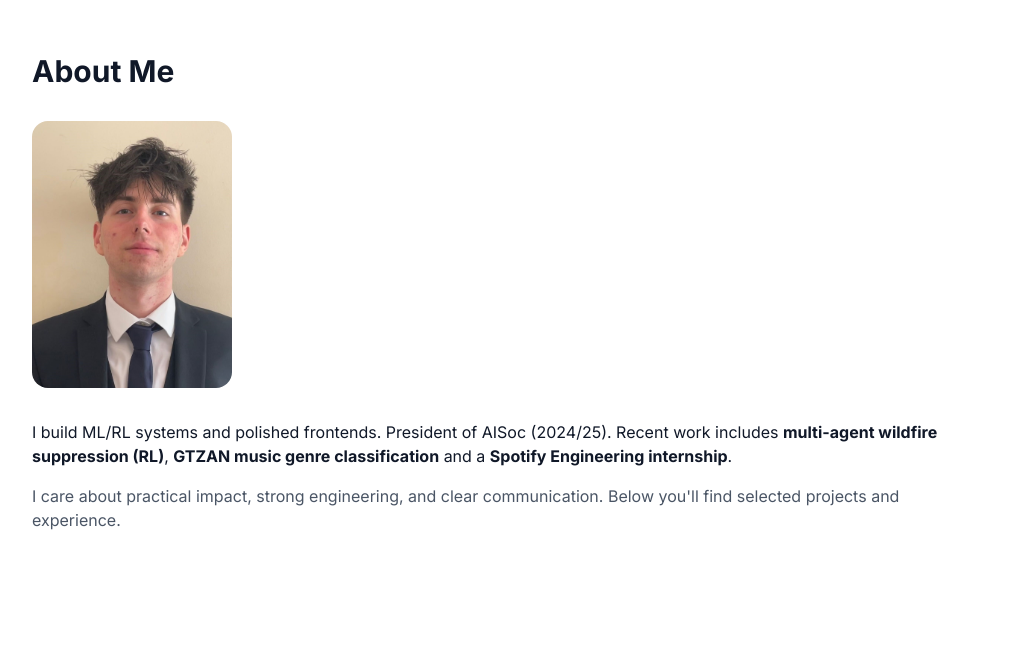
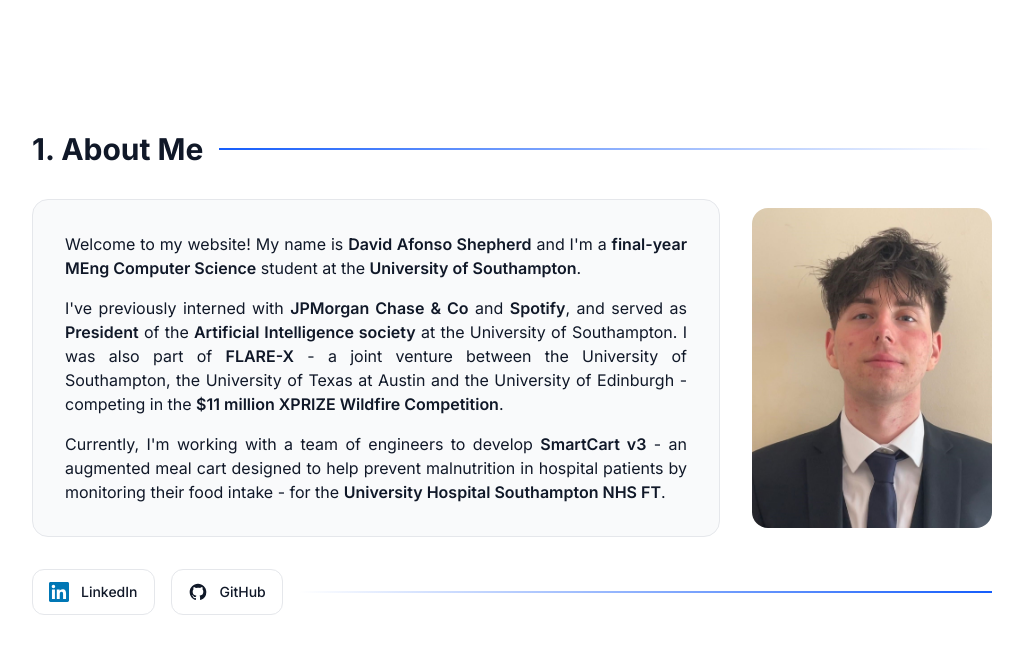
Before and after one commit to davidafshepherd/personal-website, a Next.js app: page / in a window 1280 px wide. Shown: the part 748-1400 px from the top of the page, without its empty margins (128-1151 px from the left). Built offline with nearby package versions, Linux system fonts and the light colour scheme.

Commit message:
Add About Me section

```diff
--- a/src/app/page.tsx
+++ b/src/app/page.tsx
@@ -29,32 +29,73 @@
       </section>
 
       {/* About Section */}
-      <section id="about" className="py-12 sm:py-16 md:py-20">
-        <div className="space-y-6 sm:space-y-8">
-          <h1 className="text-2xl sm:text-3xl font-bold">About Me</h1>
-          <div className="flex flex-col md:grid md:grid-cols-[200px,1fr] gap-6 sm:gap-8 items-start">
-            <Image
-              src="/avatar.jpg"
-              alt="David Afonso Shepherd"
-              width={200}
-              height={200}
-              className="rounded-2xl w-full max-w-[200px] h-auto mx-auto md:mx-0"
-            />
-            <div className="space-y-4 text-sm sm:text-base">
-              <p>
-                {`I build ML/RL systems and polished frontends. President of AISoc (2024/25). Recent work includes `}
-                <strong>multi-agent wildfire suppression (RL)</strong>
-                {`, `}
-                <strong>GTZAN music genre classification</strong>
-                {` and a `}
-                <strong>Spotify Engineering internship</strong>
-                {`.`}
-              </p>
-              <p className="text-gray-600">
-                {`I care about practical impact, strong engineering, and clear communication.
-                Below you'll find selected projects and experience.`}
-              </p>
+      <section id="about" className="min-h-screen py-12 sm:py-16 md:py-20 flex items-center">
+        <div className="w-full space-y-6 sm:space-y-8">
+          {/* Title */}
+          <div className="flex items-center gap-4">
+            <h1 className="text-2xl sm:text-3xl font-bold whitespace-nowrap">1. About Me</h1>
+            <div className="h-0.5 bg-gradient-to-r from-blue-600 to-transparent flex-1"></div>
+          </div>
+
+          {/* Content with text and image */}
+          <div className="flex flex-col sm:flex-row gap-6 sm:gap-8 items-start sm:items-center">
+            {/* Left side - Text box */}
+            <div className="flex-1">
+              <div className="border border-gray-200 rounded-2xl p-6 sm:p-8 bg-gray-50 space-y-4 text-sm sm:text-base text-justify">
+                <p>
+                  Welcome to my website! My name is <span className="font-semibold">David Afonso Shepherd</span> and I'm a <span className="font-semibold">final-year MEng Computer Science</span> student at the <span className="font-semibold">University of Southampton</span>.
+                </p>
+                <p>
+                  I've previously interned with <span className="font-semibold">JPMorgan Chase & Co</span> and <span className="font-semibold">Spotify</span>, and served as <span className="font-semibold">President</span> of the <span className="font-semibold">Artificial Intelligence society</span> at the University of Southampton. I was also part of <span className="font-semibold">FLARE-X</span> - a joint venture between the University of Southampton, the University of Texas at Austin and the University of Edinburgh - competing in the <span className="font-semibold">$11 million XPRIZE Wildfire Competition</span>.
+                </p>
+                <p>
+                  Currently, I'm working with a team of engineers to develop <span className="font-semibold">SmartCart v3</span> - an augmented meal cart designed to help prevent malnutrition in hospital patients by monitoring their food intake - for the <span className="font-semibold">University Hospital Southampton NHS FT</span>.
+                </p>
+              </div>
             </div>
+
+            {/* Right side - Image */}
+            <div className="flex-shrink-0">
+              <Image
+                src="/avatar.jpg"
+                alt="David Afonso Shepherd"
+                width={240}
+                height={240}
+                className="rounded-2xl w-full max-w-[240px] sm:w-[240px] h-auto mx-auto sm:mx-0"
+              />
+            </div>
+          </div>
+
+          {/* Social Links */}
+          <div className="flex items-center gap-4">
+            <div className="flex gap-4">
+              {/* LinkedIn */}
+              <a
+                href="https://www.linkedin.com/in/david-afonso-shepherd-986b10295/"
+                target="_blank"
+                rel="noopener noreferrer"
+                className="flex items-center gap-3 border border-gray-200 rounded-xl px-4 py-3 bg-white hover:bg-gray-50 hover:border-blue-600 transition-all group"
+              >
+                <svg className="w-5 h-5 text-[#0077B5]" fill="currentColor" viewBox="0 0 24 24">
+                  <path d="M20.447 20.452h-3.554v-5.569c0-1.328-.027-3.037-1.852-3.037-1.853 0-2.136 1.445-2.136 2.939v5.667H9.351V9h3.414v1.561h.046c.477-.9 1.637-1.85 3.37-1.85 3.601 0 4.267 2.37 4.267 5.455v6.286zM5.337 7.433c-1.144 0-2.063-.926-2.063-2.065 0-1.138.92-2.063 2.063-2.063 1.14 0 2.064.925 2.064 2.063 0 1.139-.925 2.065-2.064 2.065zm1.782 13.019H3.555V9h3.564v11.452zM22.225 0H1.771C.792 0 0 .774 0 1.729v20.542C0 23.227.792 24 1.771 24h20.451C23.2 24 24 23.227 24 22.271V1.729C24 .774 23.2 0 22.222 0h.003z"/>
+                </svg>
+                <span className="text-sm font-medium group-hover:text-blue-600 transition-colors">LinkedIn</span>
+              </a>
+
+              {/* GitHub */}
+              <a
+                href="https://github.com/davidafshepherd"
+                target="_blank"
+                rel="noopener noreferrer"
+                className="flex items-center gap-3 border border-gray-200 rounded-xl px-4 py-3 bg-white hover:bg-gray-50 hover:border-gray-900 transition-all group"
+              >
+                <svg className="w-5 h-5 text-gray-900" fill="currentColor" viewBox="0 0 24 24">
+                  <path fillRule="evenodd" d="M12 2C6.477 2 2 6.484 2 12.017c0 4.425 2.865 8.18 6.839 9.504.5.092.682-.217.682-.483 0-.237-.008-.868-.013-1.703-2.782.605-3.369-1.343-3.369-1.343-.454-1.158-1.11-1.466-1.11-1.466-.908-.62.069-.608.069-.608 1.003.07 1.531 1.032 1.531 1.032.892 1.53 2.341 1.088 2.91.832.092-.647.35-1.088.636-1.338-2.22-.253-4.555-1.113-4.555-4.951 0-1.093.39-1.988 1.029-2.688-.103-.253-.446-1.272.098-2.65 0 0 .84-.27 2.75 1.026A9.564 9.564 0 0112 6.844c.85.004 1.705.115 2.504.337 1.909-1.296 2.747-1.027 2.747-1.027.546 1.379.202 2.398.1 2.651.64.7 1.028 1.595 1.028 2.688 0 3.848-2.339 4.695-4.566 4.943.359.309.678.92.678 1.855 0 1.338-.012 2.419-.012 2.747 0 .268.18.58.688.482A10.019 10.019 0 0022 12.017C22 6.484 17.522 2 12 2z" clipRule="evenodd"/>
+                </svg>
+                <span className="text-sm font-medium group-hover:text-gray-900 transition-colors">GitHub</span>
+              </a>
+            </div>
+            <div className="h-0.5 bg-gradient-to-l from-blue-600 to-transparent flex-1"></div>
           </div>
         </div>
       </section>
--- a/src/components/InfiniteScroll.tsx
+++ b/src/components/InfiniteScroll.tsx
@@ -5,29 +5,30 @@
     "Python",
     "Java",
     "C#",
+    "Haskell",
     "HTML",
     "CSS",
+    "Tailwind CSS",
     "JavaScript",
     "TypeScript",
     "React",
     "Next.js",
-    "Docker",
-    "AWS",
-    "SQL",
-    "Haskell",
     "Scikit-Learn",
     "PyTorch",
-    "Tensorflow",
+    "TensorFlow",
     "Keras",
     "Pandas",
     "NumPy",
     "Matplotlib",
-    "LaTeX",
+    "Docker",
+    "AWS",
+    "Linux",
+    "Git",
+    "SQL",
+    "UML",
     "Data Visualisation",
     "Prompt Engineering",
-    "Linux",
-    "Git",
-    "UML",
+    "LaTeX",
   ];
 
   return (
```
